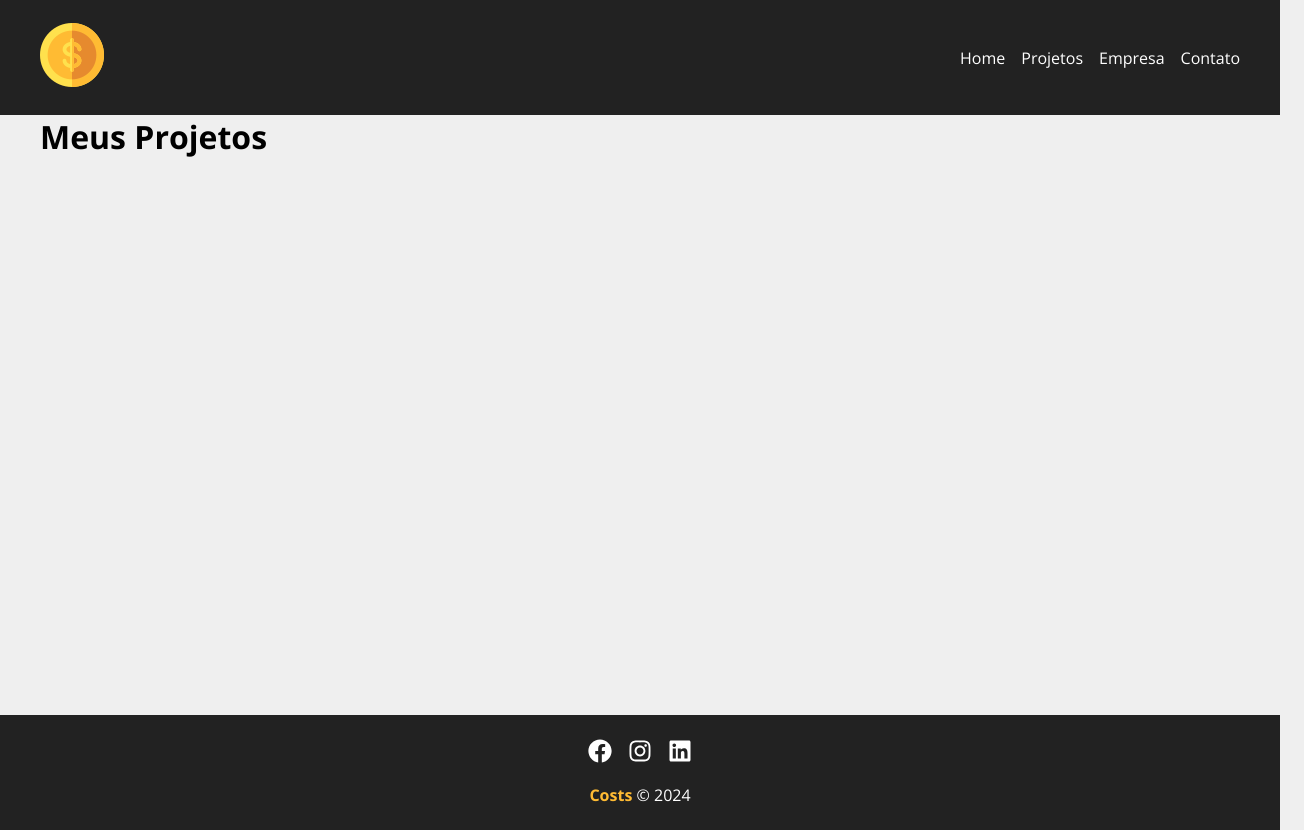
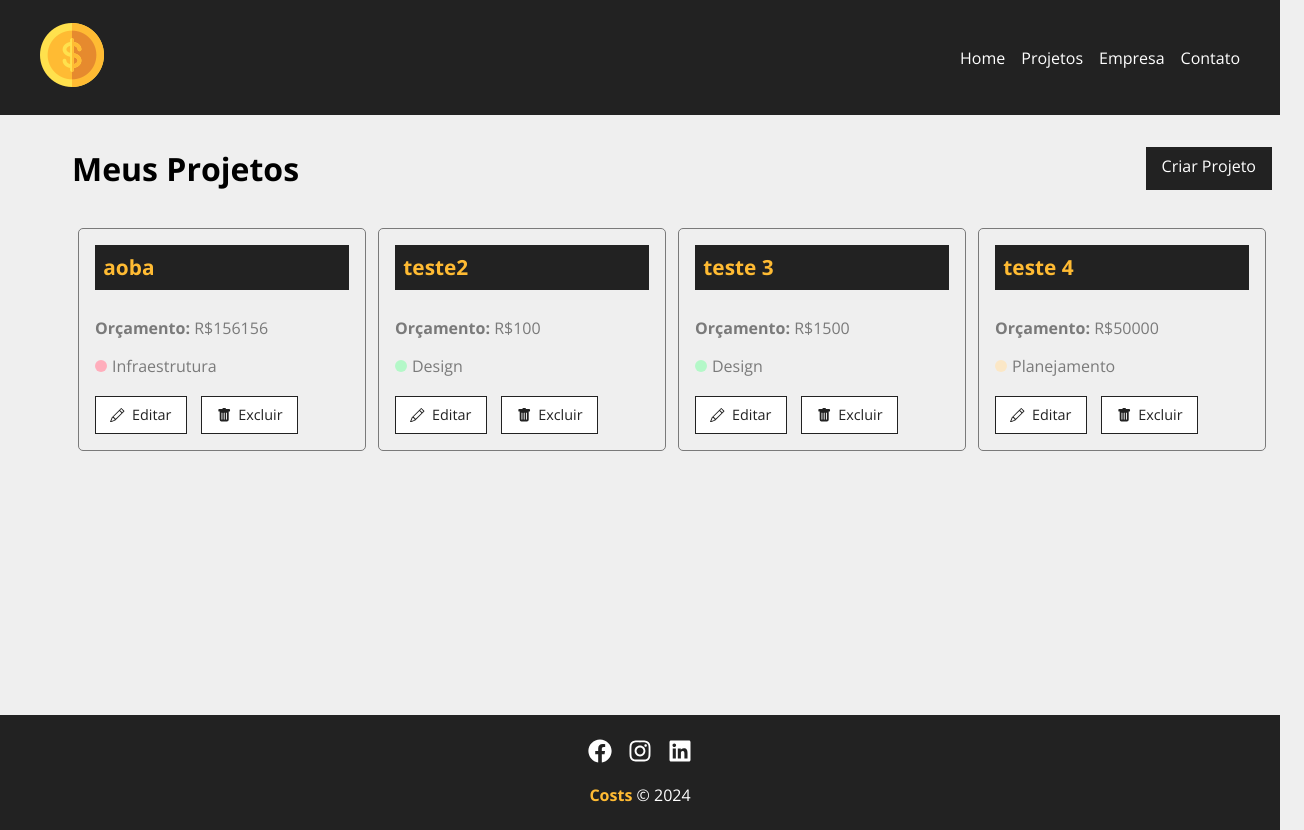
Before and after one commit to MateusFS99/Costs, a React (Create React App) app: page /projects in a window 1280 px wide. Shown: the whole page, 1304 px wide, since content can reach past the window. Built offline with nearby package versions, Linux system fonts and the light colour scheme; data requests are answered from the project's data file.

Commit message:
- Feat: Exibir Projetos

```diff
--- a/db.json
+++ b/db.json
@@ -18,6 +18,28 @@
       "category": {
         "id": "3",
         "name": "Design"
+      },
+      "costs": 0,
+      "services": []
+    },
+    {
+      "id": "cf40",
+      "name": "teste 3",
+      "budget": "1500",
+      "category": {
+        "id": "3",
+        "name": "Design"
+      },
+      "costs": 0,
+      "services": []
+    },
+    {
+      "id": "6181",
+      "name": "teste 4",
+      "budget": "50000",
+      "category": {
+        "id": "4",
+        "name": "Planejamento"
       },
       "costs": 0,
       "services": []
--- /dev/null
+++ b/src/components/organisms/project/ProjectCard.jsx
@@ -0,0 +1,30 @@
+import styles from './ProjectCard.module.css'
+
+import { BsPencil, BsFillTrashFill } from 'react-icons/bs'
+
+function ProjectCard({ project, handleRemove }) {
+  return (
+    <div className={styles.projectCard}>
+      <h4>{project.name}</h4>
+      <p>
+        <span>Orçamento:</span> R${project.budget}
+      </p>
+      <p className={styles.categoryText}>
+        <span
+          className={`${styles[project.category.name.toLowerCase()]}`}
+        ></span>{' '}
+        {project.category.name}
+      </p>
+      <div className={styles.actions}>
+        <button>
+          <BsPencil /> Editar
+        </button>
+        <button>
+          <BsFillTrashFill /> Excluir
+        </button>
+      </div>
+    </div>
+  )
+}
+
+export default ProjectCard
--- /dev/null
+++ b/src/components/organisms/project/ProjectCard.module.css
@@ -0,0 +1,87 @@
+.projectCard {
+  padding: 1em;
+  border: 1px solid #7a7a7a;
+  border-radius: 5px;
+  width: 24%;
+  margin: 0.5%;
+
+  h4 {
+    background-color: #222;
+    color: #ffbb33;
+    padding: 0.4em;
+    margin-bottom: 1.3em;
+    font-size: 1.3em;
+  }
+
+  p {
+    color: #7a7a7a;
+    margin-bottom: 1em;
+
+    span {
+      font-weight: bold;
+    }
+  }
+
+  .categoryText {
+    display: flex;
+    align-items: center;
+
+    span {
+      display: block;
+      width: 12px;
+      height: 12px;
+      border-radius: 50%;
+      background-color: #ccc;
+      margin-right: 5px;
+    }
+
+    .infraestrutura {
+      background-color: #ffaebc;
+    }
+
+    .desenvolvimento {
+      background-color: #a0e7e5;
+    }
+
+    .design {
+      background-color: #b4f8c8;
+    }
+
+    .planejamento {
+      background-color: #fbe7c6;
+    }
+  }
+
+  .actions {
+    margin-top: 1.2em;
+    display: flex;
+    align-items: center;
+
+    a,
+    button {
+      text-decoration: none;
+      border: none;
+      background-color: #fff;
+      color: #222;
+      font-size: 0.9em;
+      padding: 0.6em 1em;
+      cursor: pointer;
+      margin-right: 1em;
+      border: 1px solid #222;
+      display: flex;
+      align-items: center;
+      justify-content: center;
+      transition: 0.5s;
+    }
+
+    a:hover,
+    button:hover {
+      background-color: #222;
+      color: #ffbb33;
+    }
+
+    svg {
+      margin-right: 0.5em;
+    }
+  }
+}
--- a/src/components/organisms/project/ProjectForm.jsx
+++ b/src/components/organisms/project/ProjectForm.jsx
@@ -1,10 +1,11 @@
 import { useEffect, useState } from 'react'
-import { getAllCategories } from '../../../services/categoriesService'
 
 import Input from '../../molecules/form/Input'
 import Select from '../../molecules/form/Select'
 import SubmitButton from '../../atoms/buttons/SubmitButton'
 import styles from './ProjectForm.module.css'
+
+import { getAllCategories } from '../../../services/categoriesService'
 
 function ProjectForm({ projectData, handleSubmit }) {
   const [categories, setCategories] = useState([])
--- a/src/pages/Projects.jsx
+++ b/src/pages/Projects.jsx
@@ -1,6 +1,14 @@
+import { useState, useEffect } from 'react'
 import { useLocation } from 'react-router-dom'
 
 import AlertText from '../components/atoms/AlertText'
+import Container from '../components/templates/Container'
+import LinkButton from '../components/atoms/buttons/LinkButton'
+import ProjectCard from '../components/organisms/project/ProjectCard'
+
+import styles from './Projects.module.css'
+
+import { getAllProjects } from '../services/projectsService'
 
 function Projects() {
   const location = useLocation()
@@ -10,10 +18,27 @@ function Projects() {
     message = location.state.message
   }
 
+  const [projects, setProjects] = useState([])
+
+  useEffect(() => {
+    getAllProjects()
+      .then((data) => setProjects(data))
+      .catch((err) => console.log(err))
+  }, [])
+
   return (
-    <div>
-      <h1>Meus Projetos</h1>
+    <div className={styles.projectContainer}>
+      <div className={styles.titleContainer}>
+        <h1>Meus Projetos</h1>
+        <LinkButton to="/newproject" text="Criar Projeto" />
+      </div>
       {message && <AlertText type="success" msg={message} />}
+      <Container customClass="start">
+        {projects.length > 0 &&
+          projects.map((project) => (
+            <ProjectCard project={project} key={project.id} />
+          ))}
+      </Container>
     </div>
   )
 }
--- /dev/null
+++ b/src/pages/Projects.module.css
@@ -0,0 +1,9 @@
+.projectContainer {
+  padding: 2em;
+
+  .titleContainer {
+    display: flex;
+    justify-content: space-between;
+    margin-bottom: 2em;
+  }
+}
--- a/src/services/projectsService.js
+++ b/src/services/projectsService.js
@@ -1,6 +1,10 @@
-import { post } from './api'
+import { get, post } from './api'
 
 const baseUrl = '/projects'
+
+export function getAllProjects() {
+  return get(baseUrl).then((resp) => resp.json())
+}
 
 export function createProject(body) {
   return post(baseUrl, body).then((resp) => resp.json())
```
